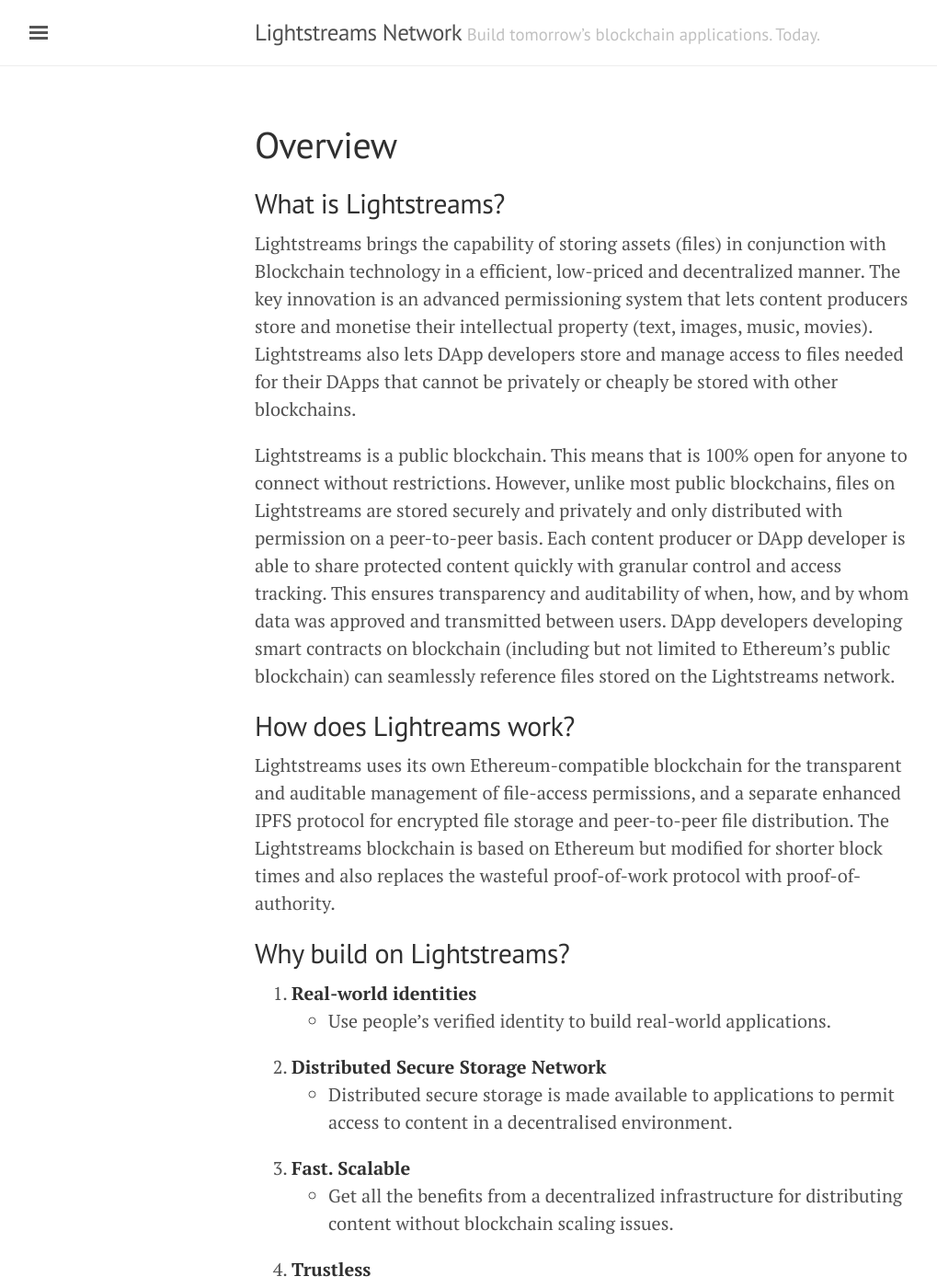
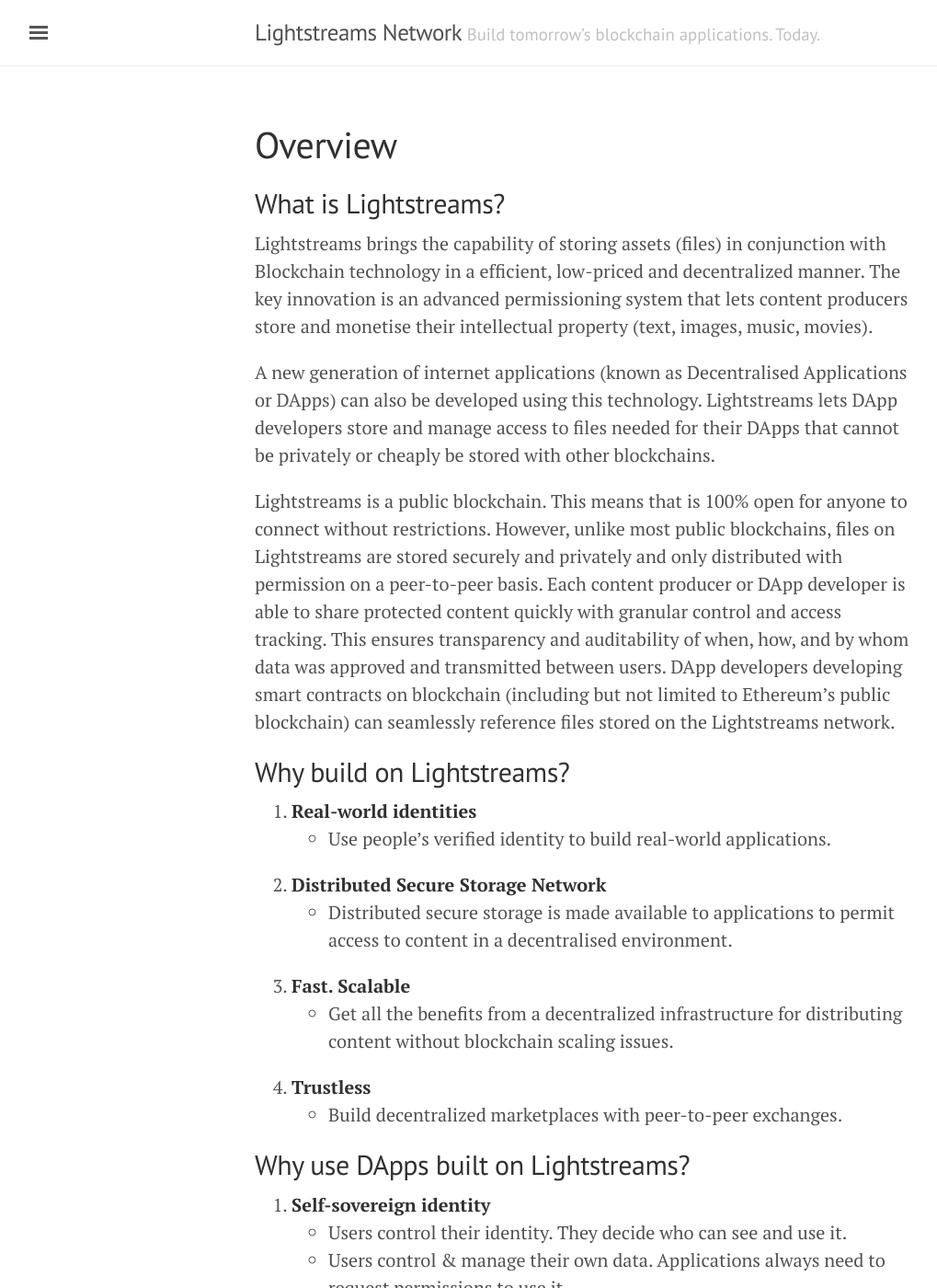
Before and after one commit to lightstreams-network/lightstreams-network.github.io, a Jekyll site: the page built from overview.md, in a window 1280 px wide and 1400 px high. Shown: the whole window at 92% size, without its empty margins (3-1022 px from the left). Built offline with Jekyll 4.4.1, drawn with Linux system fonts in a browser that asks for light colours; nearby versions of some CDN libraries; some of the changed text lies outside the part shown.

Commit message:
How does it work?

```diff
--- a/_includes/sidebar.html
+++ b/_includes/sidebar.html
@@ -10,20 +10,6 @@
   <nav class="sidebar-nav">
     <a class="sidebar-nav-item{% if page.url == site.baseurl %} active{% endif %}" href="{{ site.baseurl }}/">Home</a>
 
-    {% comment %}
-      The code below dynamically generates a sidebar nav of pages with
-      `layout: page` in the front-matter. See readme for usage.
-    {% endcomment %}
-
-    {% assign pages_list = site.pages | sort:"url" %}
-    {% for node in pages_list %}
-      {% if node.title != null %}
-        {% if node.layout == "page" %}
-          <a class="sidebar-nav-item{% if page.url == node.url %} active{% endif %}" href="{{ node.url }}">{{ node.title }}</a>
-        {% endif %}
-      {% endif %}
-    {% endfor %}
-
     <!--<a class="sidebar-nav-item" href="{{ site.github.repo }}/archive/v{{ site.version }}.zip">Download</a> -->
     <!-- <a class="sidebar-nav-item" href="{{ site.github.repo }}">GitHub project</a> -->
   </nav>
@@ -35,17 +21,37 @@
             <a href="/overview">What is Lightstreams?</a>
         </li>
         <li>
+            <a href="/overview">Why build on Lightstreams?</a>
+        </li>
+        <li>
+            <a href="/overview">Why use DApps built on Lightstreams?</a>
+        </li>
+        <li>
             <a href="/overview">How does Lightreams work?</a>
         </li>
         <li>
-            <a href="/overview">Why build on Lightstreams?</a>
+            <a href="/overview">What does Lightstreams enable?</a>
         </li>
         <li>
-            <a href="/overview">Why use apps built on Lightstreams?</a>
+            <a href="/overview">Who needs Lightstreams?</a>
         </li>
       </ul>
 
+  </nav>
 
+  <nav class="sidebar-nav">
+      <a class="sidebar-nav-item" href="/how_does_it_work">How does it work?</a>
+      <ul>
+        <li>
+            <a href="/how_does_it_work">What does this enable?</a>
+        </li>
+        <li>
+            <a href="/how_does_it_work">What is an InterPlanetary File System (IPFS)?</a>
+        </li>
+        <li>
+            <a href="/how_does_it_work">What is Ethereum?</a>
+        </li>
+      </ul>
   </nav>
 
   <div class="sidebar-item">
--- a/overview.md
+++ b/overview.md
@@ -5,13 +5,12 @@
 
 ## What is Lightstreams?
 
-Lightstreams brings the capability of storing assets (files) in conjunction with Blockchain technology in a efficient, low-priced and decentralized manner. The key innovation is an advanced permissioning system that lets content producers store and monetise their intellectual property (text, images, music, movies). Lightstreams also lets DApp developers store and manage access to files needed for their DApps that cannot be privately or cheaply be stored with other blockchains.
+Lightstreams brings the capability of storing assets (files) in conjunction with Blockchain technology in a efficient, low-priced and decentralized manner. The key innovation is an advanced permissioning system that lets content producers store and monetise their intellectual property (text, images, music, movies).
+
+A new generation of internet applications (known as Decentralised Applications or DApps) can also be developed using this technology.
+Lightstreams lets DApp developers store and manage access to files needed for their DApps that cannot be privately or cheaply be stored with other blockchains.
 
 Lightstreams is a public blockchain. This means that is 100% open for anyone to connect without restrictions. However, unlike most public blockchains, files on Lightstreams are stored securely and privately and only distributed with permission on a peer-to-peer basis. Each content producer or DApp developer is able to share protected content quickly with granular control and access tracking. This ensures transparency and auditability of when, how, and by whom data was approved and transmitted between users.  DApp developers developing smart contracts on blockchain (including but not limited to Ethereum’s public blockchain) can seamlessly reference files stored on the Lightstreams network.
-
-## How does Lightreams work?
-
-Lightstreams uses its own Ethereum-compatible blockchain for the transparent and auditable management of file-access permissions, and a separate enhanced IPFS protocol for encrypted file storage and peer-to-peer file distribution.  The Lightstreams blockchain is based on Ethereum but modified for shorter block times and also replaces the wasteful proof-of-work protocol with proof-of-authority.
 
 ## Why build on Lightstreams?
 
@@ -24,7 +23,7 @@
 4. __Trustless__
 - Build decentralized marketplaces with peer-to-peer exchanges.
 
-## Why use apps built on Lightstreams?
+## Why use DApps built on Lightstreams?
 
 1. __Self-sovereign identity__
 - Users control their identity. They decide who can see and use it.
@@ -40,3 +39,13 @@
 - Participation in a network that is not controlled by any one entity.
 - Self-governance for an open, fair and stable network
 - Each user's vote determines the direction of the network.
+
+## Who needs Lighststreams?
+
+- DApps that require high security for managing access to information. Data is protected through ensuring only the correct people (or businesses) can see the information (eg only your doctors or lawyer). Distributed sharing of data with authorised people eliminates any centralised point of weakness that can be breached.
+
+- Consumers who want to control their data privacy by allowing them to be (monetarily) rewarded for sharing select information only to the companies they trust (and no one else)
+
+- Those selling digital content (eg music/audio) with rights of ownership (and royalties for artists) automatically included.
+
+- Business that require confidential legal documents to be digitally signed directly between parties without requiring an intermediary to facilitate execution.
```
Also changed, not shown: how_does_it_work.md (added, +25 -0 lines), index.md (+1 -2 lines).
